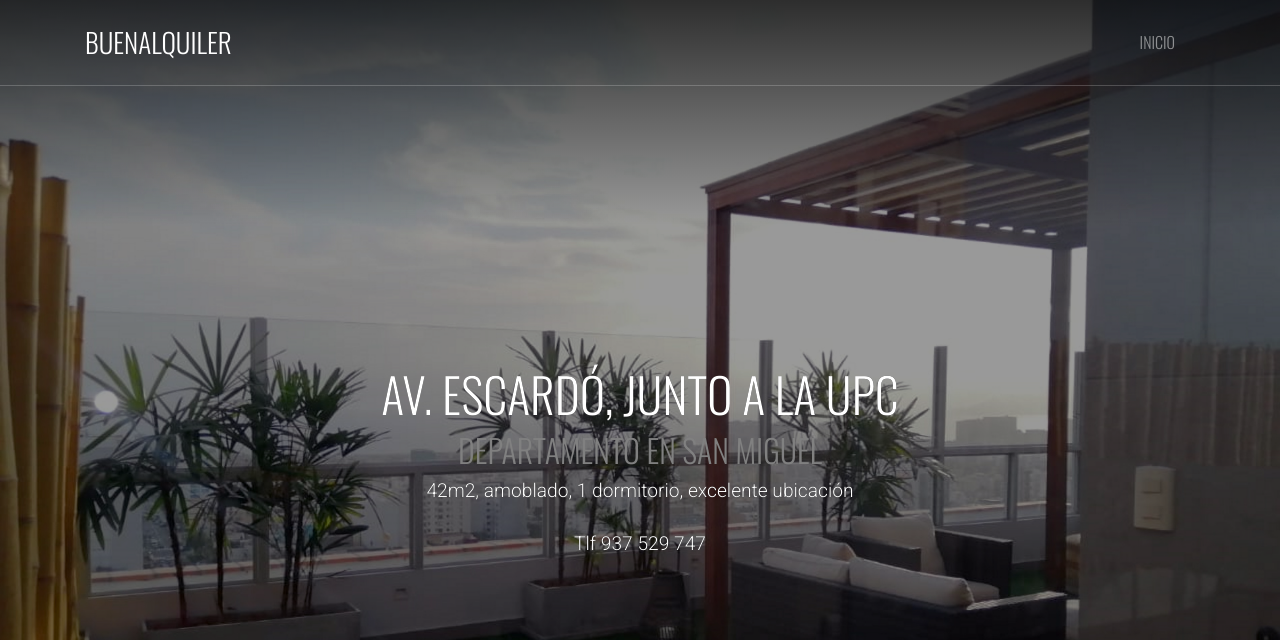
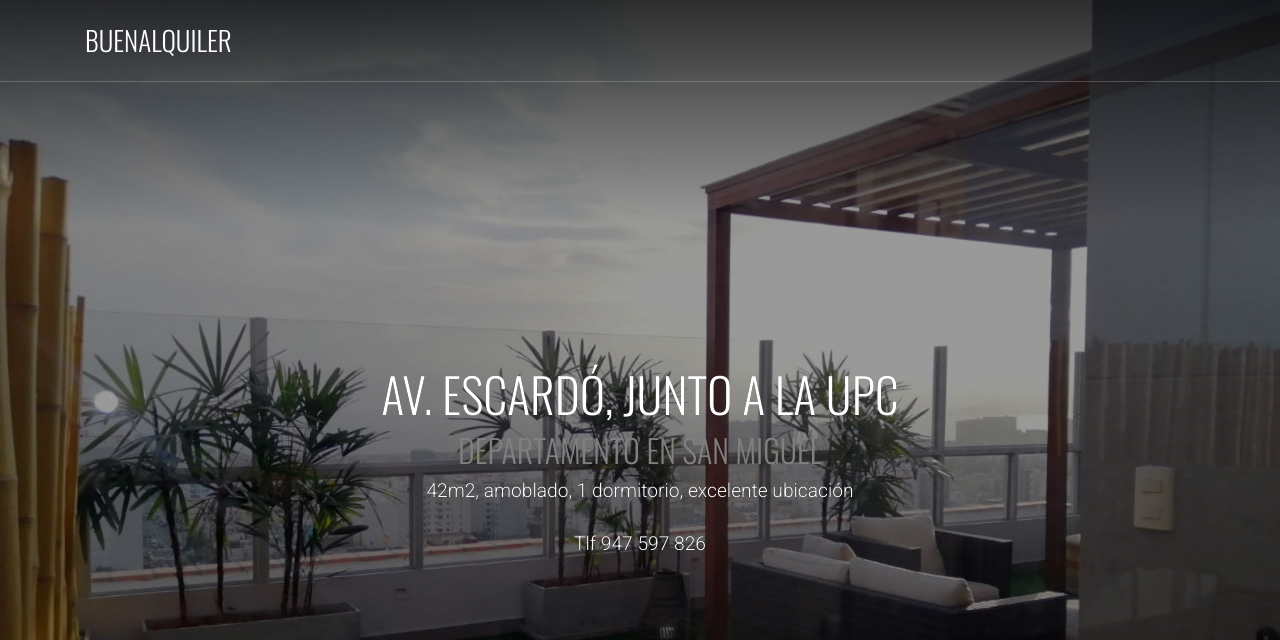
Before and after one commit to mgamio/buenalquiler, a Jekyll site: the page built from alquiler-departamento-escardo-san-miguel-1-dormitorio.html, in a window 1280 px wide and 900 px high. Shown: the top 640 px of the window. Built offline with Jekyll 4.4.1, drawn with Linux system fonts in a browser that asks for light colours; some web fonts are replaced; some of the changed text lies outside the part shown.

Commit message:
whatsapp
added tlf

```diff
--- a/_includes/navbar2.html
+++ b/_includes/navbar2.html
@@ -16,13 +16,6 @@
             <h1 class="mb-0 site-logo m-0 p-0"><a href="index.html" class="mb-0">BUENALQUILER</a></h1>
           </div>
 
-          <div class="col-12 col-md-10 d-none d-xl-block">
-            <nav class="site-navigation position-relative text-right" >
-              <ul class="site-menu main-menu js-clone-nav mr-auto d-none d-lg-block">
-                <li><a href="index.html" class="nav-link">INICIO</a></li>
-              </ul>
-            </nav>
-          </div>
 
           <div class="col-6 d-inline-block d-xl-none ml-md-0 py-3"><a href="#" class="site-menu-toggle js-menu-toggle text-white float-right"><span class="icon-menu h3"></span></a></div>
 
--- a/alquiler-departamento-escardo-san-miguel-1-dormitorio.html
+++ b/alquiler-departamento-escardo-san-miguel-1-dormitorio.html
@@ -10,7 +10,7 @@
             <h1 class="text-shadow">Av. ESCARDÓ, JUNTO A LA UPC</h1>
             <h2>DEPARTAMENTO EN SAN MIGUEL</h2>
             <p class="mb-4 text-shadow">42m2, amoblado, 1 dormitorio, excelente ubicación</p>
-            <p class="mb-4 text-shadow">Tlf 937 529 747</p>
+            <p class="mb-4 text-shadow">Tlf 947 597 826</p>
 
           </div>
         </div>
@@ -62,9 +62,9 @@
 
               <div class="mt-5">
                 <img src="assets/images/avatar2.png" alt="Image" class="w-25 mb-3 rounded-circle">
-                <h4 class="text-black">Luis Andres</h4>
+                <h4 class="text-black">Naty</h4>
 
-                <p><button class="btn btn-primary px-5 py-3"><i class="fa fa-whatsapp"></i> 937 529 747</button></p>
+                <p><button class="btn btn-primary px-5 py-3"><i class="fa fa-whatsapp"></i> 947 597 826</button></p>
               </div>
             </div>
 
--- a/publicar.html
+++ b/publicar.html
@@ -11,10 +11,11 @@
             <p class="mb-4 text-shadow">Hasta que haya sido alquilado!</p>
 
 			<div class="embed-responsive embed-responsive-16by9">
-<iframe width="560" height="315" src="https://www.youtube.com/embed/yCSLsPooVrk" frameborder="0" allow="accelerometer; autoplay; clipboard-write; encrypted-media; gyroscope; picture-in-picture" allowfullscreen></iframe>
+<iframe width="560" height="315" src="https://www.youtube.com/embed/FCUzasEqhps" frameborder="0" allow="accelerometer; autoplay; clipboard-write; encrypted-media; gyroscope; picture-in-picture" allowfullscreen></iframe>
             </div>
 			<br/>
-			<p class="mb-4 text-shadow">Contáctanos! Tlf 947 597 826</p>
+			<a href="https://wa.me/0051947597826/?text=Como%20puede%20ayudarme%20a%20alquilar%20mi%20departamento%20?" target="_blank" class="fa fa-whatsapp" role="button"> 947 597 826</a>
+
 		  </div>
         </div>
       </div>
```
Also changed, not shown: index.html (+2 -5 lines), 4 other files.
